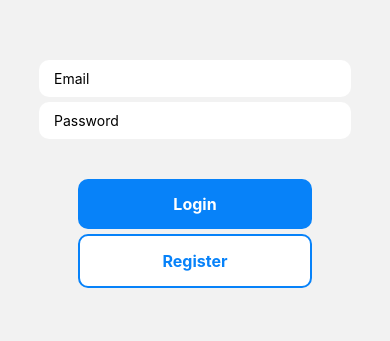
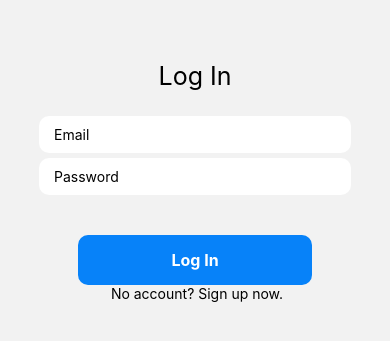
Before and after one commit to mainewong/cat-adoption-app, a React Native app: screen /SignInSignUp in a window 390 px wide. Shown: the part 251-592 px from the top of the page. Built offline with nearby package versions, Linux system fonts and the light colour scheme; no server answers.

Commit message:
Toggle Sign Up and Log In

```diff
--- a/screens/SignInSignUpScreen.js
+++ b/screens/SignInSignUpScreen.js
@@ -7,7 +7,9 @@ import {
   TextInput,
   TouchableOpacity,
   View,
-  Platform
+  Platform,
+  LayoutAnimation,
+  ActivityIndicator,
 } from "react-native";
 import firebase from "../database/firebaseDB";
 const auth = firebase.auth();
@@ -24,49 +26,89 @@ export default function SignInSignUpScreen({ navigation }) {
   const [email, setEmail] = useState("");
   const [password, setPassword] = useState("");
   const [errorText, setErrorText] = useState("");
+  const [loading, setLoading] = useState(false);
+  const [isLogIn, setIsLogIn] = useState(true);
+  const [confirmPassword, setConfirmPassword] = useState("");
 
   async function login() {
     try {
+      setLoading(true);
       await auth.signInWithEmailAndPassword(email, password);
+      setLoading(false);
       navigation.navigate("Logged In");
     } catch (error) {
+      setLoading(false);
       console.log(error);
       setErrorText(error.message);
     }
   }
 
   async function signUp() {
+    if (password != confirmPassword) {
+      setErrorText("Your passwords don't match. Check and try again.");
+    } else {
       try {
+        setLoading(true);
         await auth.createUserWithEmailAndPassword(email, password);
+        setLoading(false);
         navigation.navigate("Logged In");
       } catch (error) {
         console.log(error);
+        setLoading(false);
+      }
     }
   }
 
   return (
     <KeyboardAvoidingView style={styles.container} behavior="padding">
+      <Text style={styles.title}>{isLogIn ? "Log In" : "Sign Up"}</Text>
+
       <View style={styles.inputContainer}>
         <TextInput
           placeholder="Email"
           value={email}
-          onChangeText={text => setEmail(text)}
+          onChangeText={(text) => setEmail(text)}
           style={styles.input}
         />
         <TextInput
           placeholder="Password"
           value={password}
-          onChangeText={text => setPassword(text)}
+          onChangeText={(text) => setPassword(text)}
           style={styles.input}
           secureTextEntry
         />
       </View>
 
+      {isLogIn ? (
+        <View />
+      ) : (
+        <View style={styles.inputContainer}>
+          <TextInput
+            style={styles.input}
+            placeholder="Confirm Password:"
+            secureTextEntry={true}
+            onChangeText={(pw) => setConfirmPassword(pw)}
+          />
+        </View>
+      )}
+
       <View style={styles.buttonContainer}>
       <TouchableOpacity
-          onPress={login}
             style={styles.button}
+            onPress={isLogIn ? login : signUp}
           >
+            <Text style={styles.buttonText}>
+              {" "}
+              {isLogIn ? "Log In" : "Sign Up"}{" "}
+            </Text>
+          </TouchableOpacity>
+          <Text style={styles.errorText}>{errorText}</Text>
+          {loading ? (
+            <ActivityIndicator style={{ marginLeft: 10 }} />
+          ) : (
+            <View />
+          )}
+        {/* <TouchableOpacity onPress={login} style={styles.button}>
           <Text style={styles.buttonText}>Login</Text>
         </TouchableOpacity>
         <Text style={styles.errorText}>{errorText}</Text>
@@ -75,8 +117,27 @@ export default function SignInSignUpScreen({ navigation }) {
           style={[styles.button, styles.buttonOutline]}
         >
           <Text style={styles.buttonOutlineText}>Register</Text>
+        </TouchableOpacity> */}
+      </View>
+
+      <TouchableOpacity
+        onPress={() => {
+          LayoutAnimation.configureNext({
+            duration: 200,
+            create: { type: "linear", property: "opacity" },
+            update: { type: "spring", springDamping: 0.6 },
+          });
+          setIsLogIn(!isLogIn);
+          setErrorText("");
+        }}
+      >
+        <Text style={styles.switchText}>
+          {" "}
+          {isLogIn
+            ? "No account? Sign up now."
+            : "Already have an account? Log in here."}
+        </Text>
       </TouchableOpacity>
-      </View>
     </KeyboardAvoidingView>
   );
 }
@@ -126,4 +187,11 @@ const styles = StyleSheet.create({
     fontWeight: "700",
     fontSize: 16,
   },
+  errorText: {
+    color: "tomato"
+  },
+  title: {
+    fontSize: 25,
+    marginVertical: 20,
+  }
 });
```
Lines whose indentation alone changed are shown as unchanged.
